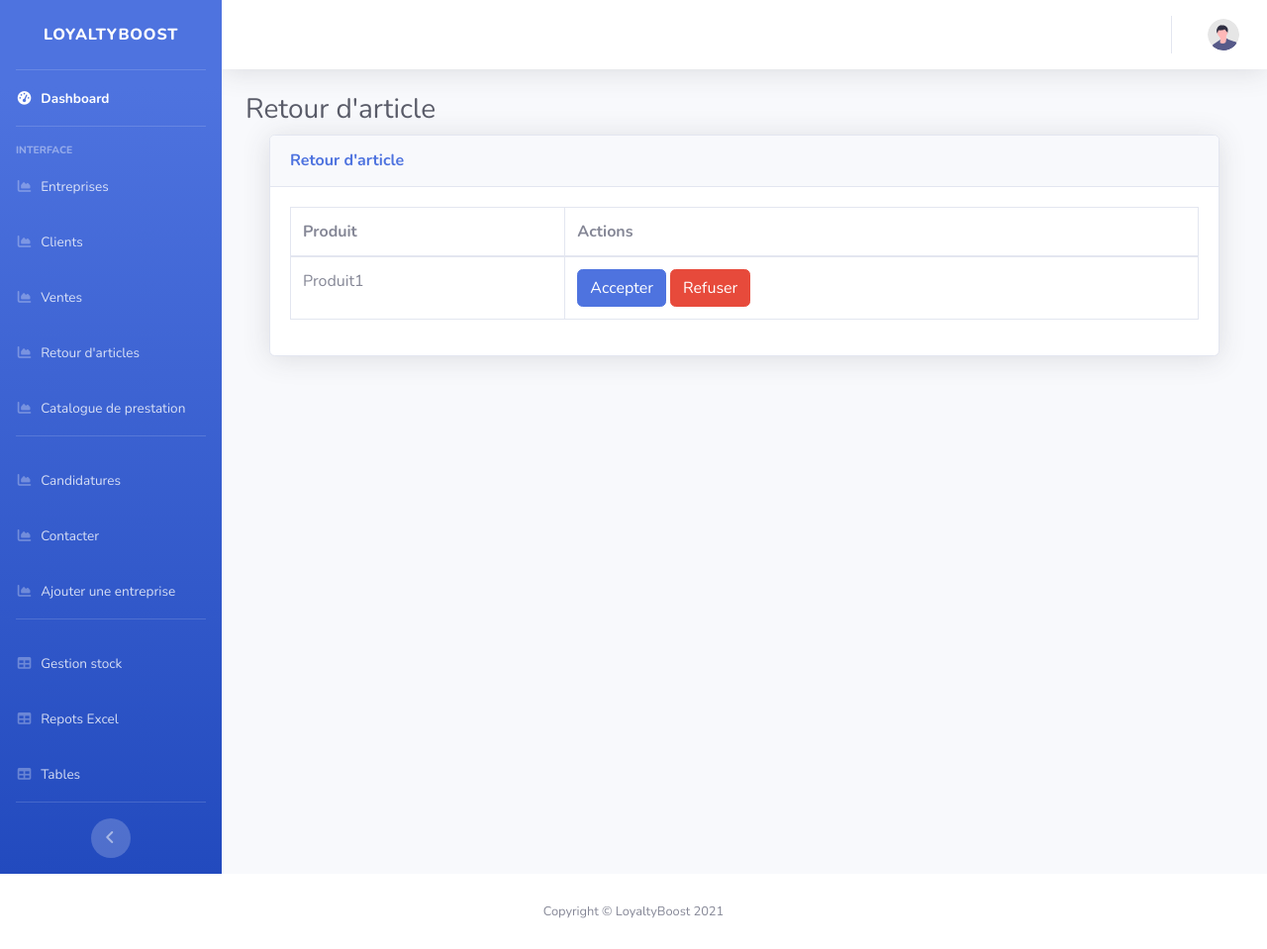
After one commit to POGGI-AYMEN/Projet-LoyaltyCard, a PHP site: the page made by WEB/back-office_/retour-d'article.php in a window 1280 px wide. The commit adds this page. Shown: the whole page at 99% size. Run offline with PHP 8.4, Linux system fonts and the light colour scheme; data that the repository does not hold is empty; some libraries are stand-ins or nearby versions.

Commit message:
adding two pages 'ventes' , 'retour d'articles'

```diff
--- a/WEB/back-office_/editeEntrprise.php
+++ b/WEB/back-office_/editeEntrprise.php
@@ -78,7 +78,9 @@ include "header.php" ;
                   </tr>
                 </tbody>
             </table>
-            <input id="editB" type="submit" class="btn btn-primary" name="updateEntreprise" value="Enregistrer">
+            <input id="editB" type="submit" class="btn btn-secondary" name="updateEntreprise" value="Modifier">
+            <a href="gestion_entreprise.php" class="btn btn-primary">Retour</a>
+
         </div>
     </div>
 </form>
--- a/WEB/back-office_/header.php
+++ b/WEB/back-office_/header.php
@@ -69,6 +69,20 @@
                 <a class="nav-link" href="gestion_client.php">
                     <i class="fas fa-fw fa-chart-area"></i>
                     <span>Clients</span></a>
+            </li>
+
+             <!-- Nav Item - Ventes -->
+             <li class="nav-item">
+                <a class="nav-link" href="ventes.php">
+                    <i class="fas fa-fw fa-chart-area"></i>
+                    <span>Ventes</span></a>
+            </li>
+
+            <!-- Nav Item - Retour d'article -->
+            <li class="nav-item">
+                <a class="nav-link" href="retour-d'article.php">
+                    <i class="fas fa-fw fa-chart-area"></i>
+                    <span>Retour d'articles</span></a>
             </li>
 
             <!-- Nav Item - Catalogue de prestation -->
--- a/WEB/back-office_/infoEntreprise.php
+++ b/WEB/back-office_/infoEntreprise.php
@@ -15,7 +15,7 @@ include_once "../controllers/entreprise.php" ;
      <link rel="stylesheet" href="css/gestion_entreprise.css">
      <meta name="viewport" content="width=device-width, initial-scale=1">
 
-     <title>Gestion entreprise</title>
+     <title>Infos entreprise</title>
    </head>
    <?php if (isset($_SESSION['adminId'])) { ?>
 
--- /dev/null
+++ b/WEB/back-office_/retour-d'article.php
@@ -0,0 +1,41 @@
+<?php
+session_start() ;
+require("header.php");
+?>
+
+<div class="container-fluid">
+	<h1 class="h3 mb-2 text-gray-800">Retour d'article</h1>
+   	<div class="container">
+        <div class="card shadow mb-4">
+            <div class="card-header py-3">
+                <h6 class="m-0 font-weight-bold text-primary">Retour d'article</h6>
+            </div>
+            <div class="card-body">
+                <div class="table-responsive">
+
+                    <table class="table table-bordered" id="dataTable" width="100%" cellspacing="0">
+                        <thead>
+                            <tr>
+                                <th>Produit</th>
+                                <th>Actions</th>
+                            </tr>
+                        </thead>
+                        <tbody>
+                            <tr>
+                                <td>
+                                    Produit1
+                                </td>
+                                <td>
+                                    <a href="#" class="btn btn-primary">Accepter</a>
+                                    <a href="#" class="btn btn-danger">Refuser</a>
+                                </td>
+                            </tr>
+                        </tbody>
+                    </table>
+                </div>
+            </div>
+        </div>
+	</div>
+</div>
+
+<?php require("footer.php"); ?>
--- a/WEB/config/database.php
+++ b/WEB/config/database.php
@@ -1,7 +1,7 @@
 <?php
 /* connexion a la base de donnée */
 $username = "root" ;
-$password = "" ;
+$password = "root" ;
 
 $con = new PDO('mysql:host=localhost;dbname=PA', $username , $password);
 
```
Also changed, not shown: WEB/back-office_/ajoutEntreprise.php (+13 -13 lines), WEB/back-office_/ajouter_un_article.php (+6 -6 lines), WEB/back-office_/edit_client.php (+9 -8 lines), WEB/back-office_/index.php (+14 -0 lines), WEB/back-office_/ventes.php (added, +40 -0 lines).
